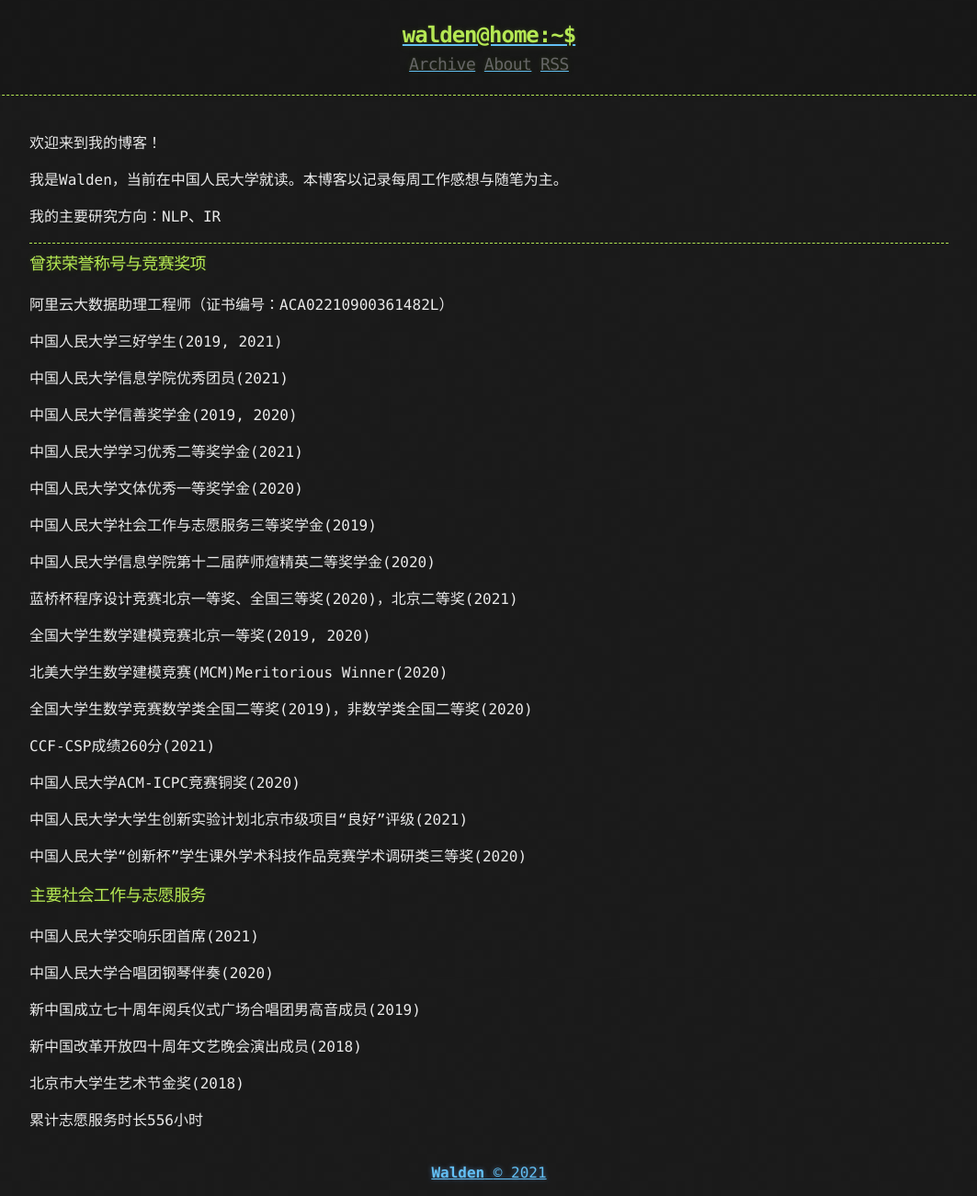
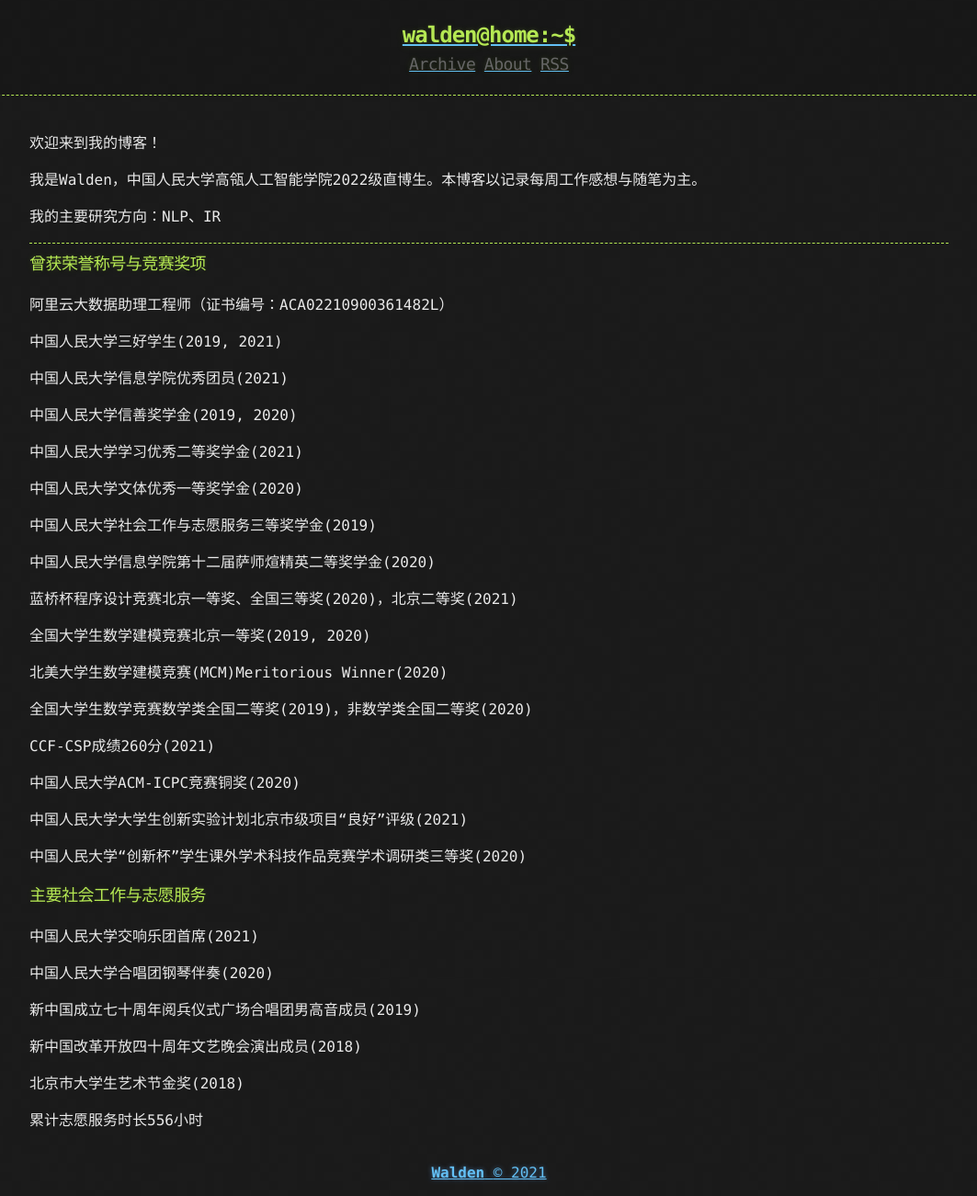
Before and after one commit to WaldenRUC/WaldenRUC.github.io, a Jekyll site: the page built from about.md, in a window 1280 px wide. Shown: the whole page at 92% size, without its empty margins (108-1171 px from the left). Built offline with Jekyll 4.4.1, drawn with Linux system fonts in a browser that asks for light colours.

Commit message:
Update about.md

```diff
--- a/about.md
+++ b/about.md
@@ -1,11 +1,11 @@
 ---
 layout: page
-title: About
+title: About Me
 ---
 
 欢迎来到我的博客！
 
-我是Walden，当前在中国人民大学就读。本博客以记录每周工作感想与随笔为主。
+我是Walden，中国人民大学高瓴人工智能学院2022级直博生。本博客以记录每周工作感想与随笔为主。
 
 我的主要研究方向：NLP、IR
 
```
